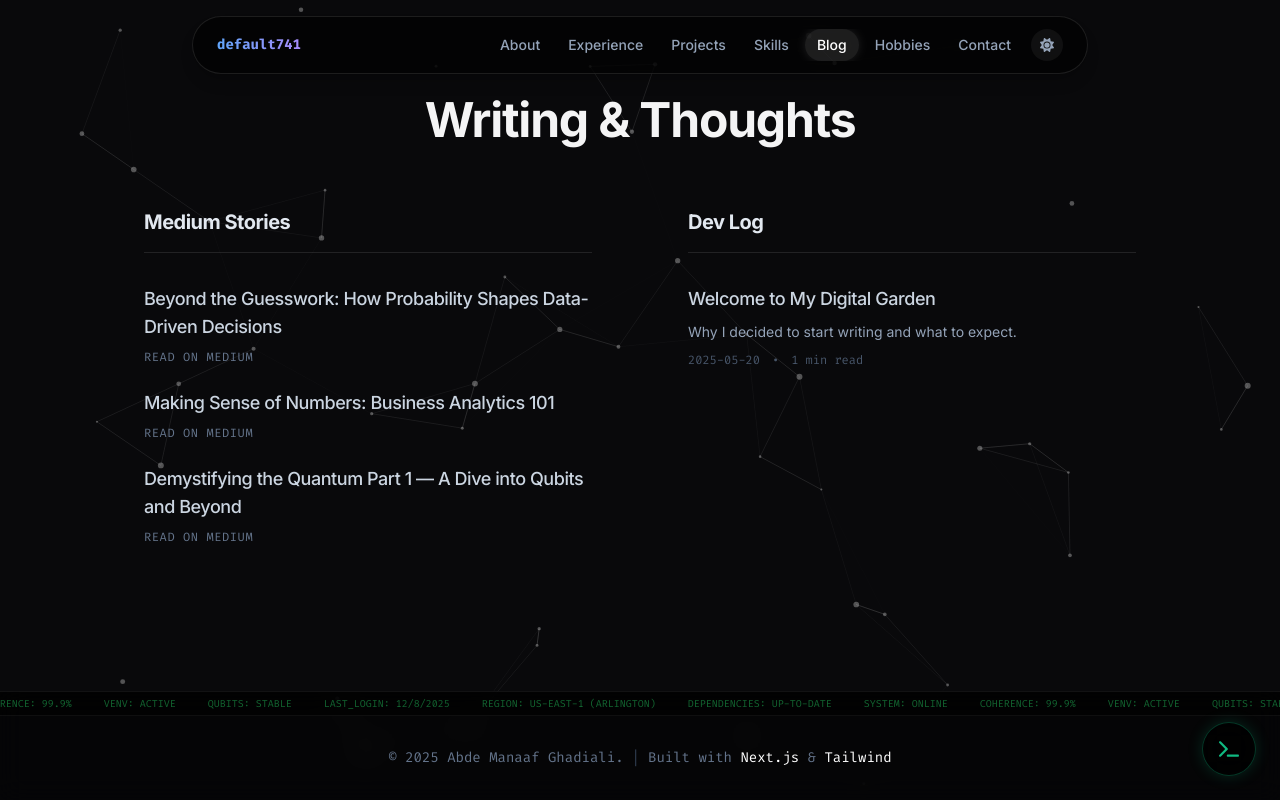
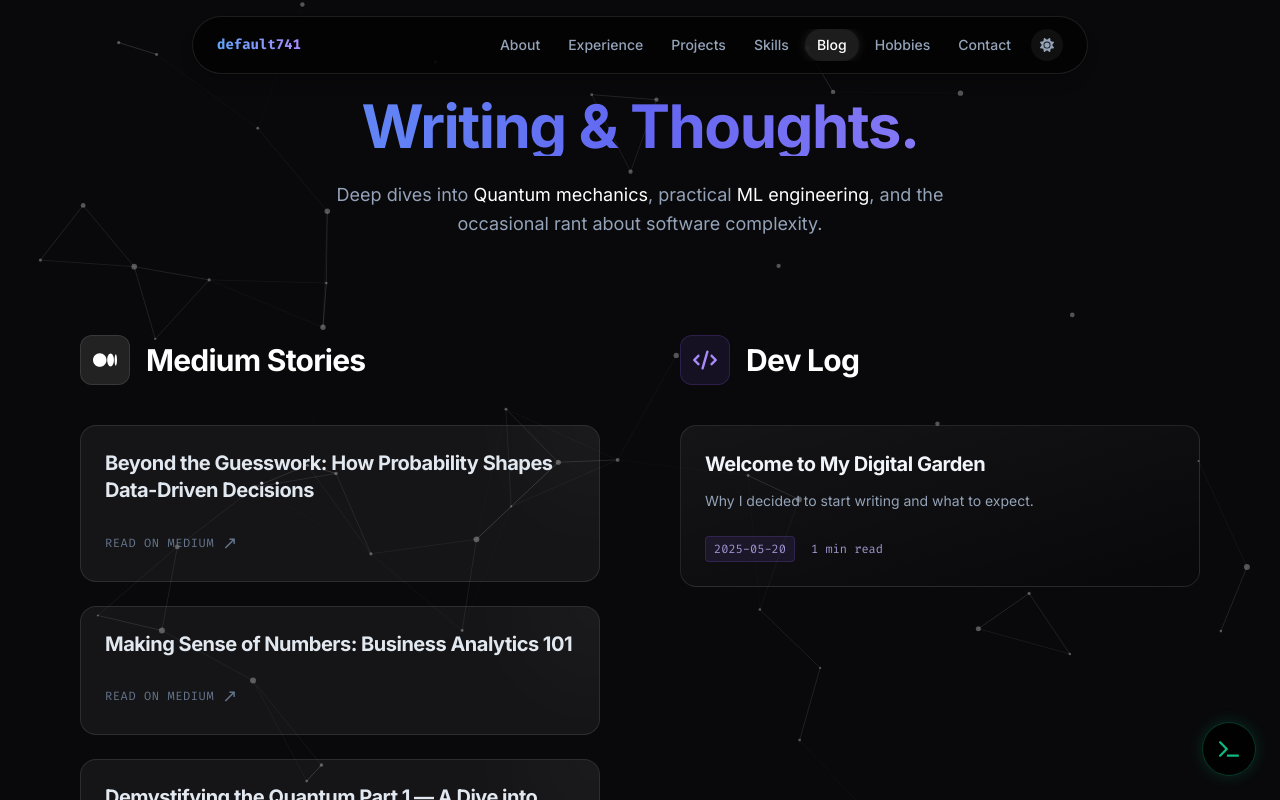
Before and after one commit to default741/how-to-be-boring, a Next.js app: page /how-to-be-boring/blog in a window 1280 px wide. Shown: the top 800 px of the page. Built offline with nearby package versions, Linux system fonts and the light colour scheme.

Commit message:
feat: Add blog page to display Medium and local markdown posts.

```diff
--- a/src/pages/blog/index.tsx
+++ b/src/pages/blog/index.tsx
@@ -3,6 +3,7 @@ import Link from 'next/link';
 import fs from 'fs';
 import path from 'path';
 import matter from 'gray-matter';
+import { FaMedium, FaCode } from 'react-icons/fa6';
 
 interface MediumPost {
     title: string;
@@ -29,52 +30,81 @@ export default function Blog({ mediumPosts, localPosts }: BlogProps) {
                 <title>Blog | Abde Manaaf Ghadiali</title>
                 <meta name="description" content="Thoughts on Machine Learning, Quantum Computing, and Life." />
             </Head>
-            <div className="container mx-auto py-24 px-4 max-w-5xl">
-                <h1 className="text-4xl md:text-5xl font-bold mb-16 text-center">Writing & Thoughts</h1>
+            <div className="container mx-auto py-24 px-4 max-w-6xl">
+                <div className="text-center mb-24">
+                    <h1 className="text-4xl md:text-6xl font-bold bg-gradient-to-r from-blue-400 via-indigo-500 to-violet-400 bg-clip-text text-transparent mb-6">
+                        Writing & Thoughts.
+                    </h1>
+                    <p className="text-slate-400 text-lg max-w-2xl mx-auto leading-relaxed">
+                        Deep dives into <span className="text-white">Quantum mechanics</span>, practical <span className="text-white">ML engineering</span>, and the occasional rant about software complexity.
+                    </p>
+                </div>
 
-                <div className="grid md:grid-cols-2 gap-12 lg:gap-24">
-                    <section>
-                        <h2 className="text-xl font-bold text-slate-200 mb-8 border-b border-white/10 pb-4">
-                            Medium Stories
-                        </h2>
-                        <div className="space-y-6">
+                <div className="grid lg:grid-cols-2 gap-12 lg:gap-20">
+                    {/* Medium Section */}
+                    <section className="relative">
+                        <div className="flex items-center gap-4 mb-10">
+                            <div className="p-3 bg-white/10 rounded-xl border border-white/10">
+                                <FaMedium className="text-white text-2xl" />
+                            </div>
+                            <h2 className="text-3xl font-bold text-white">Medium Stories</h2>
+                        </div>
+
+                        <div className="grid gap-6">
                             {mediumPosts.map((post) => (
                                 <a
                                     key={post.url}
                                     href={post.url}
                                     target="_blank"
                                     rel="noopener noreferrer"
-                                    className="block group"
+                                    className="group block p-6 rounded-2xl bg-white/5 border border-white/10 hover:bg-white/10 hover:border-white/20 hover:-translate-y-1 transition-all duration-300 relative overflow-hidden"
                                 >
-                                    <h3 className="text-lg font-medium text-slate-300 group-hover:text-blue-400 transition-colors mb-2">
+                                    <div className="absolute top-0 right-0 w-32 h-32 bg-white/5 blur-[60px] rounded-full -translate-y-1/2 translate-x-1/2 group-hover:bg-white/10 transition-colors"></div>
+
+                                    <div className="relative z-10">
+                                        <h3 className="text-xl font-bold text-slate-200 group-hover:text-white mb-3 leading-snug">
                                             {post.title}
                                         </h3>
-                                    <div className="flex items-center gap-2 text-slate-500 text-xs font-mono uppercase tracking-wider group-hover:text-slate-400">
-                                        <span>Read on Medium</span>
-                                        <span className="opacity-0 group-hover:opacity-100 transition-opacity">↗</span>
+                                        <div className="flex items-center justify-between mt-6">
+                                            <span className="text-xs font-mono uppercase tracking-wider text-slate-500 group-hover:text-slate-400 flex items-center gap-2">
+                                                Read on Medium <span className="text-lg">↗</span>
+                                            </span>
+                                        </div>
                                     </div>
                                 </a>
                             ))}
                         </div>
                     </section>
 
-                    <section>
-                        <h2 className="text-xl font-bold text-slate-200 mb-8 border-b border-white/10 pb-4">
-                            Dev Log
-                        </h2>
-                        <div className="space-y-8">
+                    {/* Local Dev Log Section */}
+                    <section className="relative">
+                        <div className="flex items-center gap-4 mb-10">
+                            <div className="p-3 bg-violet-500/10 rounded-xl border border-violet-500/20">
+                                <FaCode className="text-violet-400 text-2xl" />
+                            </div>
+                            <h2 className="text-3xl font-bold text-white">Dev Log</h2>
+                        </div>
+
+                        <div className="grid gap-6">
                             {localPosts.map((post) => (
-                                <Link key={post.slug} href={`/blog/${post.slug}`} className="block group">
-                                    <div className="flex justify-between items-baseline mb-2">
-                                        <h3 className="text-lg font-medium text-slate-300 group-hover:text-violet-400 transition-colors">
+                                <Link key={post.slug} href={`/blog/${post.slug}`} className="group block p-6 rounded-2xl bg-gradient-to-br from-white/5 to-transparent border border-white/10 hover:border-violet-500/30 hover:shadow-2xl hover:shadow-violet-500/10 transition-all duration-300 relative overflow-hidden transform-gpu hover:-translate-y-1">
+                                    <div className="absolute inset-0 bg-gradient-to-br from-violet-600/10 via-transparent to-transparent opacity-0 group-hover:opacity-100 transition-opacity duration-500"></div>
+
+                                    <div className="relative z-10">
+                                        <div className="flex flex-col md:flex-row md:justify-between md:items-start gap-2 mb-3">
+                                            <h3 className="text-xl font-bold text-slate-100 group-hover:text-violet-300 transition-colors">
                                                 {post.title}
                                             </h3>
                                         </div>
-                                    <p className="text-slate-400 text-sm leading-relaxed line-clamp-2 mb-2">{post.description}</p>
-                                    <div className="flex items-center gap-3 text-xs font-mono text-slate-600">
-                                        <span>{post.date}</span>
-                                        <span>•</span>
+
+                                        <p className="text-slate-400 text-sm leading-relaxed mb-6 line-clamp-2">
+                                            {post.description}
+                                        </p>
+
+                                        <div className="flex items-center gap-4 text-xs font-mono text-violet-300/80">
+                                            <span className="bg-violet-500/10 px-2 py-1 rounded border border-violet-500/20">{post.date}</span>
                                             <span>{post.readingTime}</span>
+                                        </div>
                                     </div>
                                 </Link>
                             ))}
```
Lines whose indentation alone changed are shown as unchanged.
